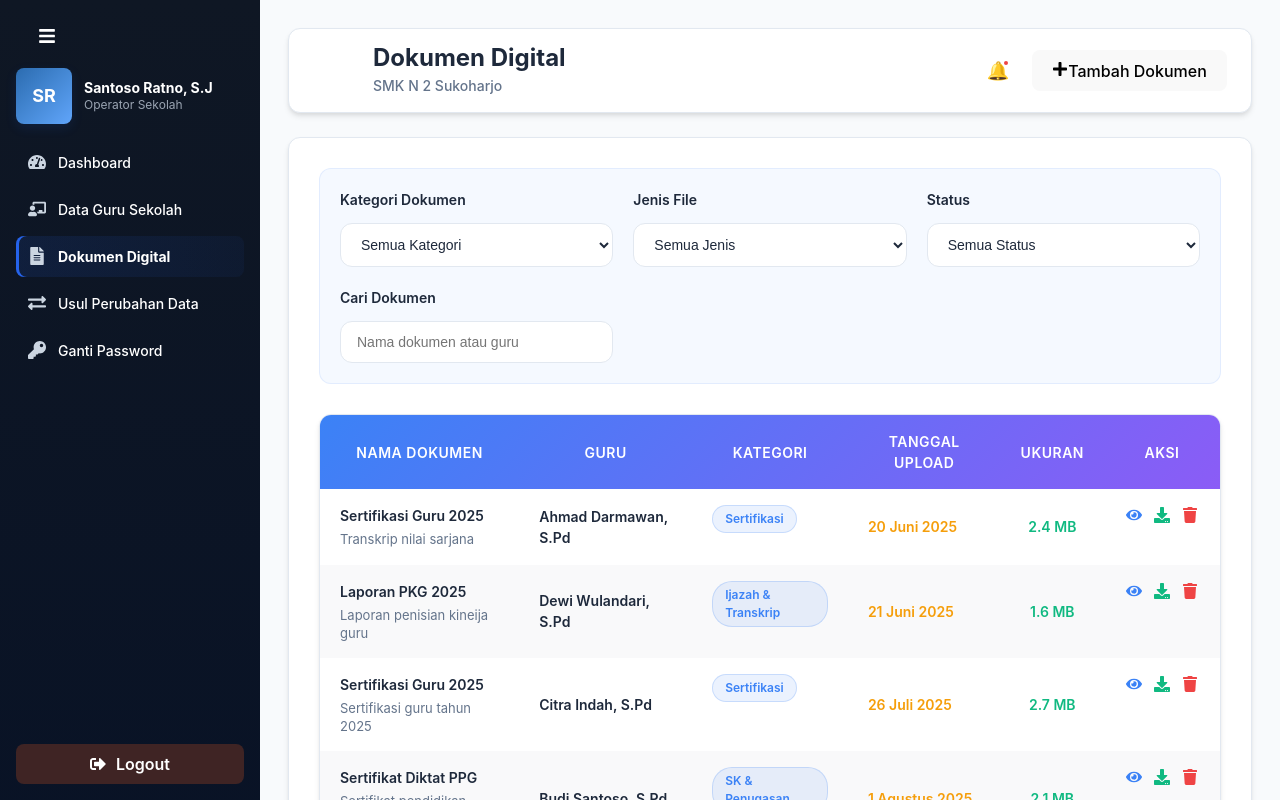
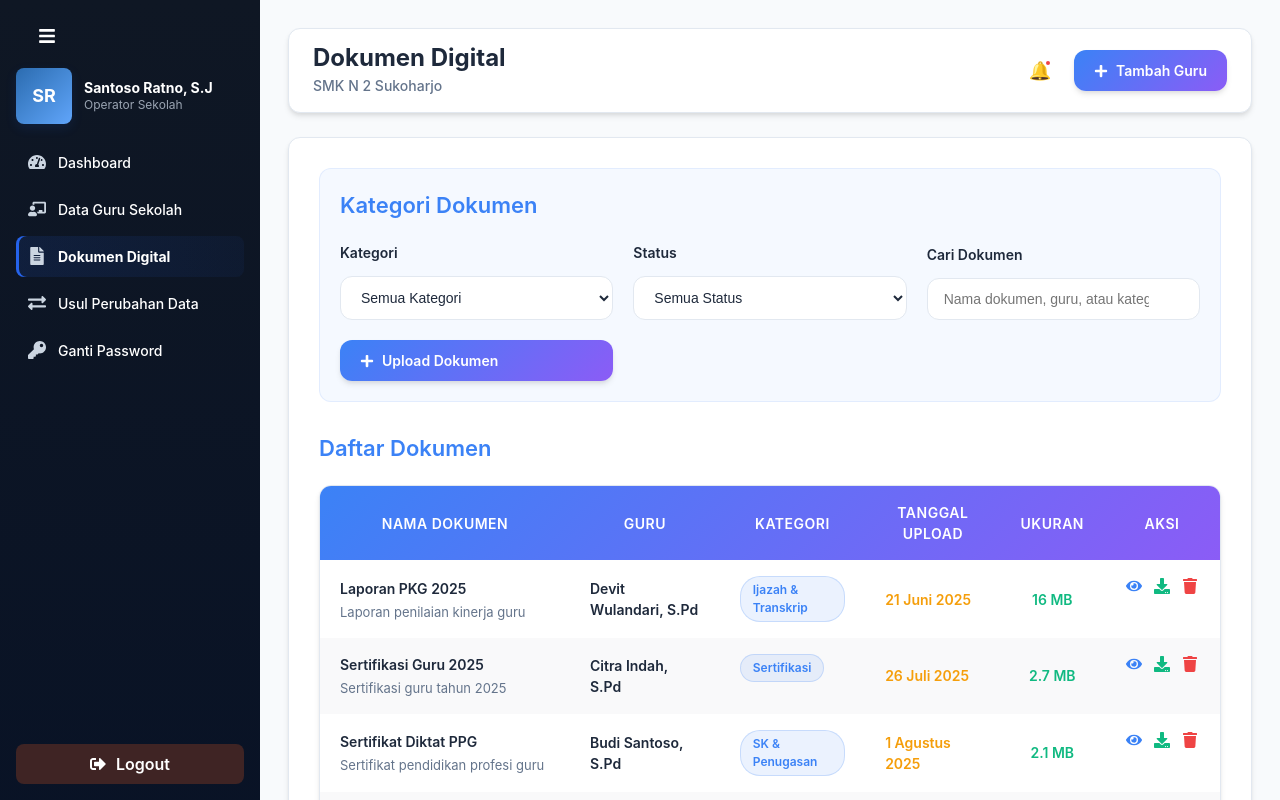
Before and after one commit to aloysiaomega/website_kepegawaian, a React (Vite) app: page /dokumen in a window 1280 px wide. Built offline with nearby package versions, Linux system fonts and the light colour scheme.

Commit message:
Refaktor komponen DokumenDigital: perbarui struktur dokumen, tambahkan modal konfirmasi hapus, dan tingkatkan fungsi filter

```diff
--- a/src/pages/Operator/Dokumen/DokumenDigital.jsx
+++ b/src/pages/Operator/Dokumen/DokumenDigital.jsx
@@ -1,7 +1,7 @@
 // src/pages/Operator/DokumenDigital/DokumenDigital.jsx
 import React, { useState, useEffect } from 'react';
 import { useNavigate } from 'react-router-dom';
-import { FaPlus, FaSearch, FaEye, FaDownload, FaTrash, FaBars } from 'react-icons/fa';
+import { FaPlus, FaSearch, FaEye, FaDownload, FaBars, FaTrash } from 'react-icons/fa';
 import Sidebar from '../Sidebar/Sidebar';
 import './DokumenDigital.css';
 
@@ -11,53 +11,59 @@ export default function DokumenDigital() {
   const initialData = [
     {
       id: 1,
-      namaDokumen: 'Sertifikasi Guru 2025',
-      deskripsi: 'Transkrip nilai sarjana',
-      guru: 'Ahmad Darmawan, S.Pd',
-      kategori: 'Sertifikasi',
-      tanggalUpload: '20 Juni 2025',
-      ukuran: '2.4 MB',
-      status: 'active'
+      nama: 'Laporan PKG 2025',
+      deskripsi: 'Laporan penilaian kinerja guru',
+      guru: 'Devit Wulandari, S.Pd',
+      kategori: 'Ijazah & Transkrip',
+      tanggalUpload: '21 Juni 2025',
+      ukuran: '16 MB'
     },
     {
       id: 2,
-      namaDokumen: 'Laporan PKG 2025',
-      deskripsi: 'Laporan penisian kineija guru',
-      guru: 'Dewi Wulandari, S.Pd',
-      kategori: 'Ijazah & Transkrip',
-      tanggalUpload: '21 Juni 2025',
-      ukuran: '1.6 MB',
-      status: 'active'
-    },
-    {
-      id: 3,
-      namaDokumen: 'Sertifikasi Guru 2025',
+      nama: 'Sertifikasi Guru 2025',
       deskripsi: 'Sertifikasi guru tahun 2025',
       guru: 'Citra Indah, S.Pd',
       kategori: 'Sertifikasi',
       tanggalUpload: '26 Juli 2025',
-      ukuran: '2.7 MB',
-      status: 'active'
+      ukuran: '2.7 MB'
     },
     {
-      id: 4,
-      namaDokumen: 'Sertifikat Diktat PPG',
+      id: 3,
+      nama: 'Sertifikat Diktat PPG',
       deskripsi: 'Sertifikat pendidikan profesi guru',
       guru: 'Budi Santoso, S.Pd',
       kategori: 'SK & Penugasan',
       tanggalUpload: '1 Agustus 2025',
-      ukuran: '2.1 MB',
-      status: 'active'
+      ukuran: '2.1 MB'
+    },
+    {
+      id: 4,
+      nama: 'Ijazah S1 Pendidikan',
+      deskripsi: 'Ijazah Sarjana Pendidikan',
+      guru: 'Siti Rahayu, S.Pd',
+      kategori: 'Ijazah & Transkrip',
+      tanggalUpload: '15 Mei 2025',
+      ukuran: '3.2 MB'
+    },
+    {
+      id: 5,
+      nama: 'SK Pangkat Terakhir',
+      deskripsi: 'Surat Keputusan Pangkat',
+      guru: 'Ahmad Darmawan, S.Pd',
+      kategori: 'SK & Penugasan',
+      tanggalUpload: '10 April 2025',
+      ukuran: '1.8 MB'
     }
   ];
 
   const [list, setList] = useState(initialData);
   const [query, setQuery] = useState('');
   const [kategoriFilter, setKategoriFilter] = useState('all');
-  const [jenisFileFilter, setJenisFileFilter] = useState('all');
   const [statusFilter, setStatusFilter] = useState('all');
   const [collapsed, setCollapsed] = useState(false);
   const [isMobile, setIsMobile] = useState(false);
+  const [showDeleteModal, setShowDeleteModal] = useState(false);
+  const [dokumenToDelete, setDokumenToDelete] = useState(null);
 
   useEffect(() => {
     const checkMobile = () => {
@@ -76,15 +82,15 @@ export default function DokumenDigital() {
   // Filter data based on search and filters
   const filteredData = list.filter(dokumen => {
     // Filter berdasarkan pencarian
-    const searchMatch = (dokumen.namaDokumen + ' ' + dokumen.deskripsi + ' ' + dokumen.guru)
+    const searchMatch = (dokumen.nama + ' ' + dokumen.deskripsi + ' ' + dokumen.guru + ' ' + dokumen.kategori)
       .toLowerCase()
       .includes(query.toLowerCase());
 
     // Filter berdasarkan kategori
     const kategoriMatch = kategoriFilter === 'all' || dokumen.kategori === kategoriFilter;
 
-    // Filter berdasarkan status
-    const statusMatch = statusFilter === 'all' || dokumen.status === statusFilter;
+    // Filter berdasarkan status (dalam contoh ini kita tidak punya status, jadi selalu true)
+    const statusMatch = statusFilter === 'all';
 
     return searchMatch && kategoriMatch && statusMatch;
   });
@@ -92,33 +98,44 @@ export default function DokumenDigital() {
   // Get unique kategori options from data
   const kategoriOptions = ['all', ...new Set(list.map(dokumen => dokumen.kategori))];
 
-  // Get unique status options
-  const statusOptions = ['all', 'active', 'inactive'];
+  // Get unique status options (dummy untuk contoh)
+  const statusOptions = ['all', 'Terverifikasi', 'Belum Verifikasi'];
 
-  // Get unique jenis file options
-  const jenisFileOptions = ['all', 'PDF', 'DOC', 'DOCX', 'JPEG', 'PNG'];
+  const handleDeleteClick = (dokumen) => {
+    setDokumenToDelete(dokumen);
+    setShowDeleteModal(true);
+  };
+
+  const handleDeleteConfirm = () => {
+    if (dokumenToDelete) {
+      setList(prev => prev.filter(item => item.id !== dokumenToDelete.id));
+      setShowDeleteModal(false);
+      setDokumenToDelete(null);
+    }
+  };
+
+  const handleDeleteCancel = () => {
+    setShowDeleteModal(false);
+    setDokumenToDelete(null);
+  };
 
   const handleToggleSidebar = () => {
     setCollapsed(prev => !prev);
   };
 
-  const handleTambahDokumen = () => {
+  const handleAdd = () => {
     alert('Fungsi tambah dokumen akan diimplementasikan');
   };
 
   const handleView = (id) => {
+    // Navigate to ViewDokumen page dengan parameter id
     navigate(`/operator/dokumen-digital/view/${id}`);
   };
 
   const handleDownload = (id) => {
-    alert(`Download dokumen dengan ID: ${id}`);
-  };
-
-  const handleDelete = (id) => {
-    if (window.confirm('Apakah Anda yakin ingin menghapus dokumen ini?')) {
-      setList(prev => prev.filter(item => item.id !== id));
-      alert('Dokumen berhasil dihapus');
-    }
+    // Logic untuk download dokumen
+    const dokumen = list.find(d => d.id === id);
+    alert(`Mengunduh dokumen: ${dokumen.nama}`);
   };
 
   return (
@@ -137,13 +154,6 @@ export default function DokumenDigital() {
         {/* Top Bar */}
         <header className="dd-header">
           <div className="dd-header-left">
-            <button
-              className="dd-toggle-btn"
-              onClick={handleToggleSidebar}
-              aria-label="Toggle Sidebar"
-            >
-              <FaBars />
-            </button>
             <div className="dd-title-section">
               <h1>Dokumen Digital</h1>
               <div className="dd-subtitle">SMK N 2 Sukoharjo</div>
@@ -156,42 +166,29 @@ export default function DokumenDigital() {
               <span className="dd-notification-dot" />
             </button>
 
-            <button className="dd-tambah-btn" onClick={handleTambahDokumen}>
+            <button className="dd-add-btn" onClick={handleAdd}>
               <FaPlus />
-              <span>Tambah Dokumen</span>
+              <span>Tambah Guru</span>
             </button>
           </div>
         </header>
 
         {/* Main Content */}
         <div className="dd-content">
+
           {/* Filters Section */}
           <div className="dd-filters-section">
+            <h3>Kategori Dokumen</h3>
             <div className="dd-filters-grid">
               <div className="dd-filter-group">
-                <label>Kategori Dokumen</label>
+                <label>Kategori</label>
                 <select
                   value={kategoriFilter}
                   onChange={(e) => setKategoriFilter(e.target.value)}
                 >
-                  <option value="all">Semua Kategori</option>
-                  {kategoriOptions.filter(opt => opt !== 'all').map(kategori => (
+                  {kategoriOptions.map(kategori => (
                     <option key={kategori} value={kategori}>
-                      {kategori}
-                    </option>
-                  ))}
-                </select>
-              </div>
-
-              <div className="dd-filter-group">
-                <label>Jenis File</label>
-                <select
-                  value={jenisFileFilter}
-                  onChange={(e) => setJenisFileFilter(e.target.value)}
-                >
-                  {jenisFileOptions.map(jenis => (
-                    <option key={jenis} value={jenis}>
-                      {jenis === 'all' ? 'Semua Jenis' : jenis}
+                      {kategori === 'all' ? 'Semua Kategori' : kategori}
                     </option>
                   ))}
                 </select>
@@ -205,7 +202,7 @@ export default function DokumenDigital() {
                 >
                   {statusOptions.map(status => (
                     <option key={status} value={status}>
-                      {status === 'all' ? 'Semua Status' : status === 'active' ? 'Aktif' : 'Tidak Aktif'}
+                      {status === 'all' ? 'Semua Status' : status}
                     </option>
                   ))}
                 </select>
@@ -216,7 +213,7 @@ export default function DokumenDigital() {
                 <div className="dd-search-wrapper">
                   <input
                     type="text"
-                    placeholder="Nama dokumen atau guru"
+                    placeholder="Nama dokumen, guru, atau kategori"
                     value={query}
                     onChange={(e) => setQuery(e.target.value)}
                     aria-label="Cari Dokumen"
@@ -226,11 +223,20 @@ export default function DokumenDigital() {
                   </button>
                 </div>
               </div>
+
+              <button
+                className="dd-add-btn"
+                onClick={() => navigate('/operator/dokumen/upload')}
+                >
+                <FaPlus />
+                <span>Upload Dokumen</span>
+                </button>
             </div>
           </div>
 
           {/* Table Section */}
           <div className="dd-table-section">
+            <h3>Daftar Dokumen</h3>
             <div className="dd-table-container">
               <table className="dd-data-table">
                 <thead>
@@ -246,8 +252,8 @@ export default function DokumenDigital() {
                 <tbody>
                   {filteredData.map((dokumen) => (
                     <tr key={dokumen.id}>
-                      <td className="dd-doc-cell">
-                        <div className="dd-doc-name">{dokumen.namaDokumen}</div>
+                      <td className="dd-name-cell">
+                        <div className="dd-doc-name">{dokumen.nama}</div>
                         <div className="dd-doc-desc">{dokumen.deskripsi}</div>
                       </td>
                       <td className="dd-guru-cell">{dokumen.guru}</td>
@@ -269,15 +275,15 @@ export default function DokumenDigital() {
                           className="dd-action-btn dd-download-btn"
                           aria-label="Download dokumen"
                           onClick={() => handleDownload(dokumen.id)}
-                          title="Download"
+                          title="Download Dokumen"
                         >
                           <FaDownload />
                         </button>
-                        <button
+                         <button
                           className="dd-action-btn dd-delete-btn"
                           aria-label="Hapus dokumen"
-                          onClick={() => handleDelete(dokumen.id)}
-                          title="Hapus"
+                          onClick={() => handleDeleteClick(dokumen)}
+                          title="Hapus Dokumen"
                         >
                           <FaTrash />
                         </button>
@@ -324,6 +330,35 @@ export default function DokumenDigital() {
           </div>
         </div>
       </main>
+
+      {/* Delete Confirmation Modal */}
+      {showDeleteModal && (
+        <div className="dd-modal-overlay">
+          <div className="dd-modal">
+            <div className="dd-modal-header">
+              <h3>Konfirmasi Hapus</h3>
+            </div>
+            <div className="dd-modal-body">
+              <p>Apakah Anda yakin ingin menghapus dokumen <strong>"{dokumenToDelete?.nama}"</strong>?</p>
+              <p>Tindakan ini tidak dapat dibatalkan.</p>
+            </div>
+            <div className="dd-modal-footer">
+              <button
+                className="dd-modal-cancel-btn"
+                onClick={handleDeleteCancel}
+              >
+                Batal
+              </button>
+              <button
+                className="dd-modal-confirm-btn"
+                onClick={handleDeleteConfirm}
+              >
+                Hapus
+              </button>
+            </div>
+          </div>
+        </div>
+      )}
     </div>
   );
 }
```
